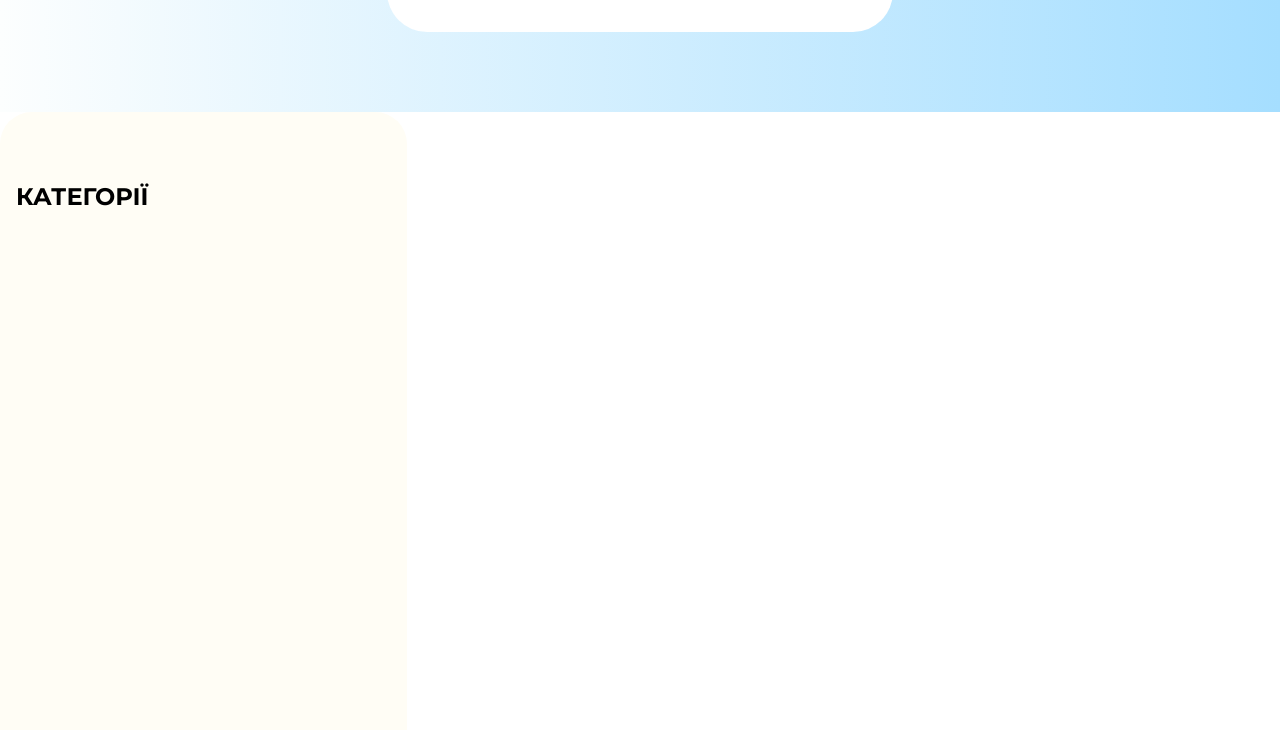
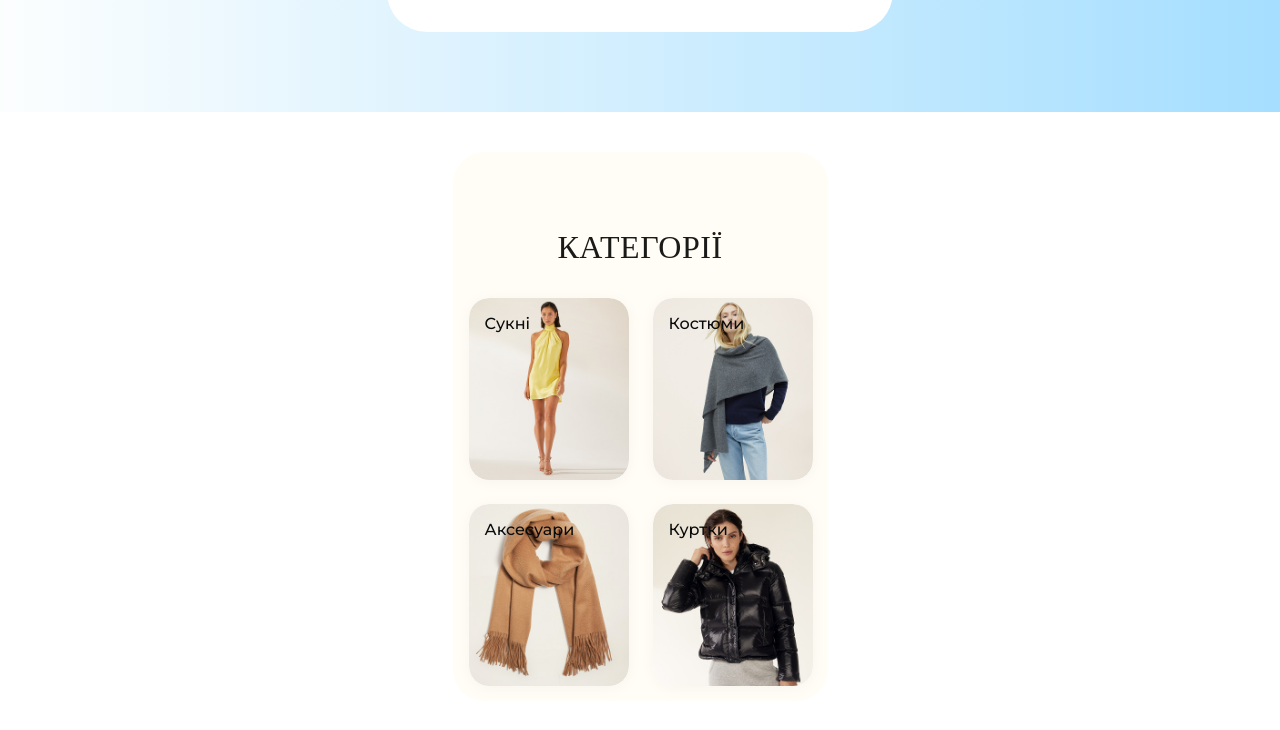
Before and after one commit to LyovaEPAM/FirstTest, a plain HTML site: page index.html in a window 1280 px wide. Shown: the part 2270-3000 px from the top of the page. Drawn offline with Linux system fonts and the light colour scheme.

Commit message:
input new picture

```diff
--- a/CSS/style.css
+++ b/CSS/style.css
@@ -232,9 +232,71 @@ margin-bottom: 48px;
     pointer-events: none;
 }
 .last-page {
-    border-radius: 32px;
-padding: 50px 16px;
-width: 375px;
-height: 549px;
-background: #fffdf5;
+  width: 375px;
+  height: 549px;
+  margin: 40px auto;
+  background: #fffdf5;
+  border-radius: 32px;
+  padding: 50px 16px;
+  box-sizing: border-box;
+  display: flex;
+  flex-direction: column;
+  align-items: center;
 }
+
+.last-page-title {
+  font-family: 'EB Garamond', serif;
+  font-size: 32px;
+  font-weight: 500;
+  color: #1a1a18;
+  text-align: center;
+  margin-bottom: 32px;
+  letter-spacing: 0.5px;
+}
+
+.categories-grid {
+  display: grid;
+  grid-template-columns: 1fr 1fr;
+  grid-template-rows: 1fr 1fr;
+  gap: 24px;
+  width: 100%;
+  height: 100%;
+}
+
+.category-card {
+  background: #fff;
+  border-radius: 20px;
+  box-shadow: 0 2px 16px rgba(0,0,0,0.04);
+  display: flex;
+  flex-direction: column;
+  align-items: flex-start;
+  justify-content: flex-start;
+  position: relative;
+  overflow: hidden;
+  width: 160px;
+  height: 182px;
+  padding: 0;
+}
+
+.category-img {
+  width: 160px;
+  height: 182px;
+  object-fit: cover;
+  border-radius: 20px;
+  display: block;
+}
+.category-label {
+  position: absolute;
+  top: 16px;
+  left: 16px;
+  font-family: 'Montserrat', Arial, sans-serif;
+  font-size: 16px;
+  font-weight: 500;
+  line-height: 120%;
+  color: #0a0b0c;
+  background: transparent;
+  z-index: 2;
+  pointer-events: none;
+  letter-spacing: 0;
+  padding: 0;
+}
--- a/index.html
+++ b/index.html
@@ -87,7 +87,25 @@
       </form>
     </section>
     <section class="last-page">
-      <h1>КАТЕГОРІЇ</h1>
+      <h1 class="last-page-title">КАТЕГОРІЇ</h1>
+      <div class="categories-grid">
+        <div class="category-card">
+          <img src="img/image-3.png" alt="Сукні" class="category-img" />
+          <span class="category-label">Сукні</span>
+        </div>
+        <div class="category-card">
+          <img src="img/image-2.png" alt="Костюми" class="category-img" />
+          <span class="category-label">Костюми</span>
+        </div>
+        <div class="category-card">
+          <img src="img/image-4.png" alt="Аксесуари" class="category-img" />
+          <span class="category-label">Аксесуари</span>
+        </div>
+        <div class="category-card">
+          <img src="img/image.png" alt="Куртки" class="category-img" />
+          <span class="category-label">Куртки</span>
+        </div>
+      </div>
     </section>
     <script src="js/form.js"></script>
   </body>
```
Also changed, not shown: img/image-2.png (added), img/image-3.png (added), img/image-4.png (added), img/image.png (added).
